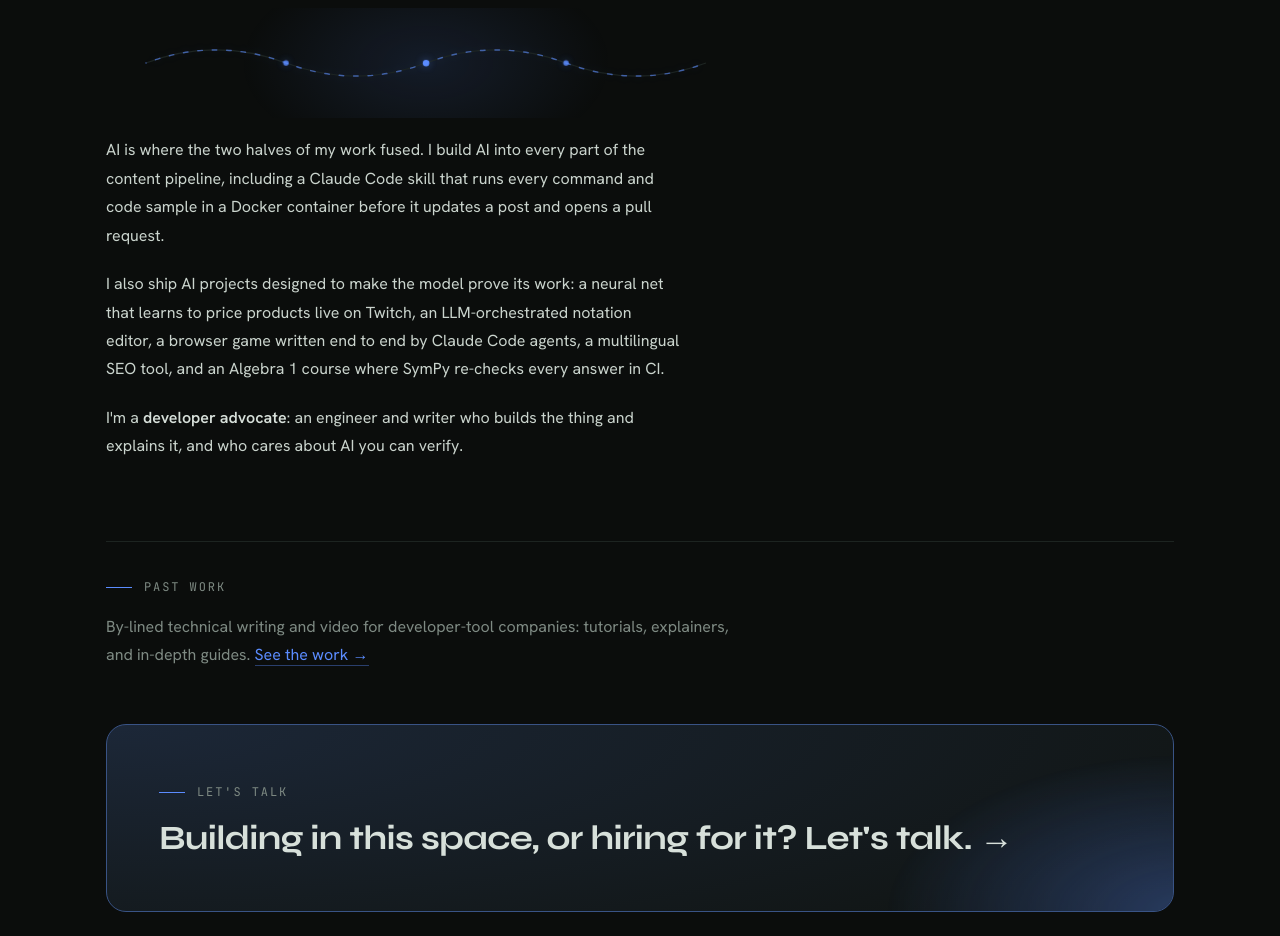
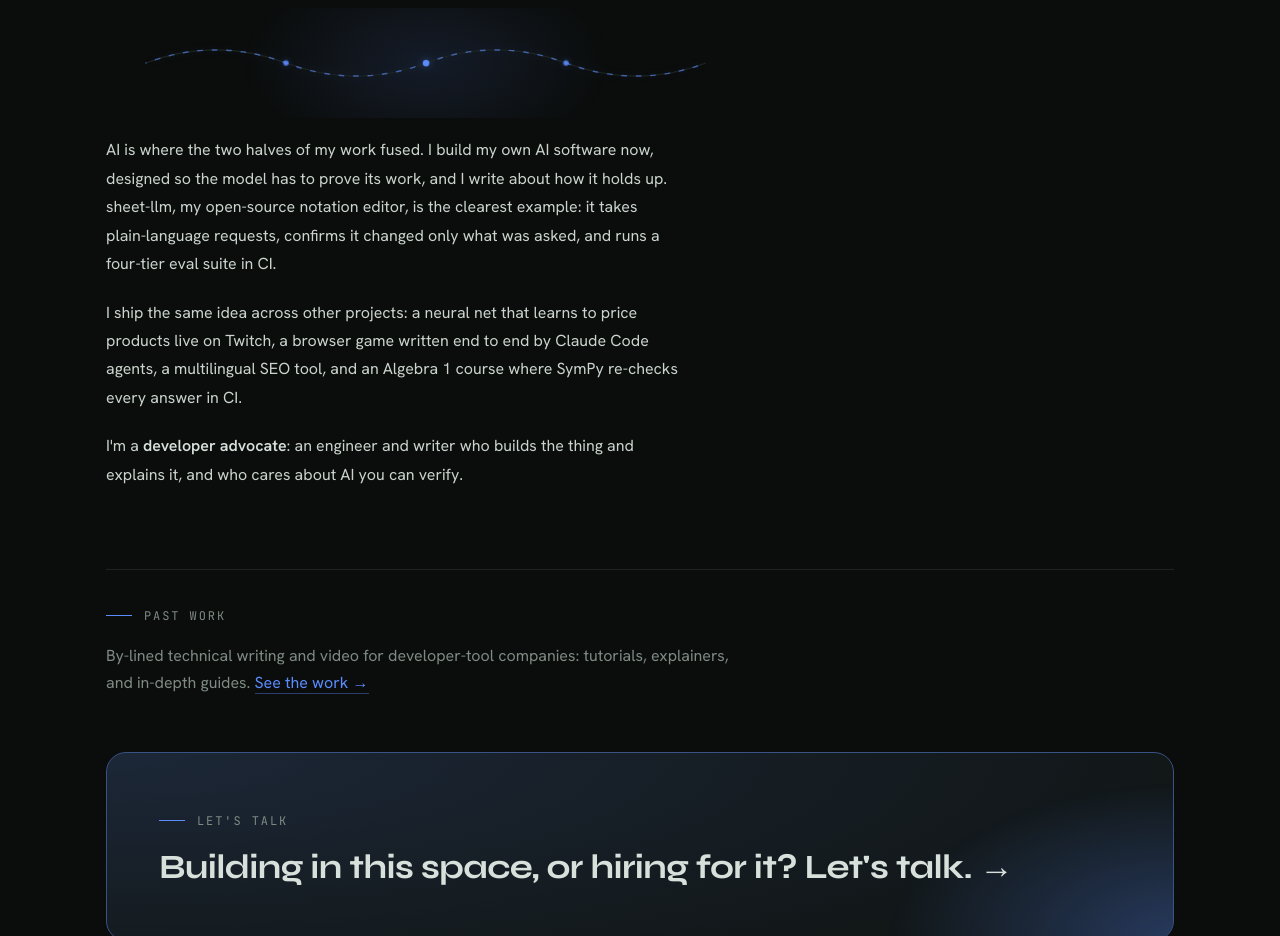
Before and after one commit to RealRogerWinter/rwinter-dev-portfolio, an Astro site: page /bio in a window 1280 px wide. Shown: the part 1440-2376 px from the top of the page. Built offline with nearby package versions, Linux system fonts and the light colour scheme; Astro itself is replaced by a stand-in of ours.

Commit message:
fix(bio): refocus the AI section on my own projects, lead with sheet-llm
Remove the CircleCI content-pipeline detail (the Claude Code blog skill) from
the bio and refocus the AI paragraph on Roger's own work: lead with sheet-llm
and its verification gates, then the other projects.

Co-Authored-By: Claude Opus 4.8 (1M context) <noreply@anthropic.com>

```diff
--- a/src/pages/bio.astro
+++ b/src/pages/bio.astro
@@ -88,8 +88,8 @@ const glance = [
             </svg>
           </div>
 
-          <p>AI is where the two halves of my work fused. I build AI into every part of the content pipeline, including a Claude Code skill that runs every command and code sample in a Docker container before it updates a post and opens a pull request.</p>
-          <p>I also ship AI projects designed to make the model prove its work: a neural net that learns to price products live on Twitch, an LLM-orchestrated notation editor, a browser game written end to end by Claude Code agents, a multilingual SEO tool, and an Algebra 1 course where SymPy re-checks every answer in CI.</p>
+          <p>AI is where the two halves of my work fused. I build my own AI software now, designed so the model has to prove its work, and I write about how it holds up. sheet-llm, my open-source notation editor, is the clearest example: it takes plain-language requests, confirms it changed only what was asked, and runs a four-tier eval suite in CI.</p>
+          <p>I ship the same idea across other projects: a neural net that learns to price products live on Twitch, a browser game written end to end by Claude Code agents, a multilingual SEO tool, and an Algebra 1 course where SymPy re-checks every answer in CI.</p>
           <p>I'm a <strong>developer advocate</strong>: an engineer and writer who builds the thing and explains it, and who cares about AI you can verify.</p>
         </div>
       </section>
```
